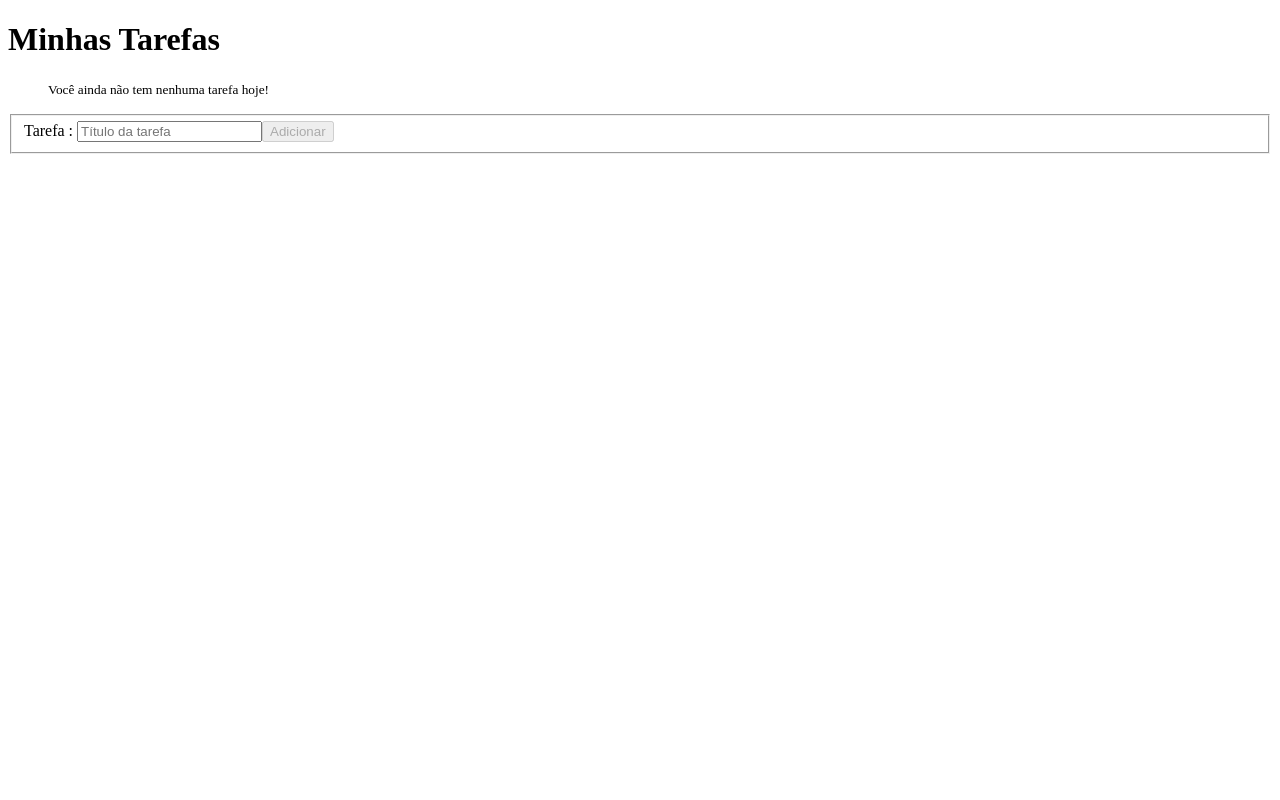
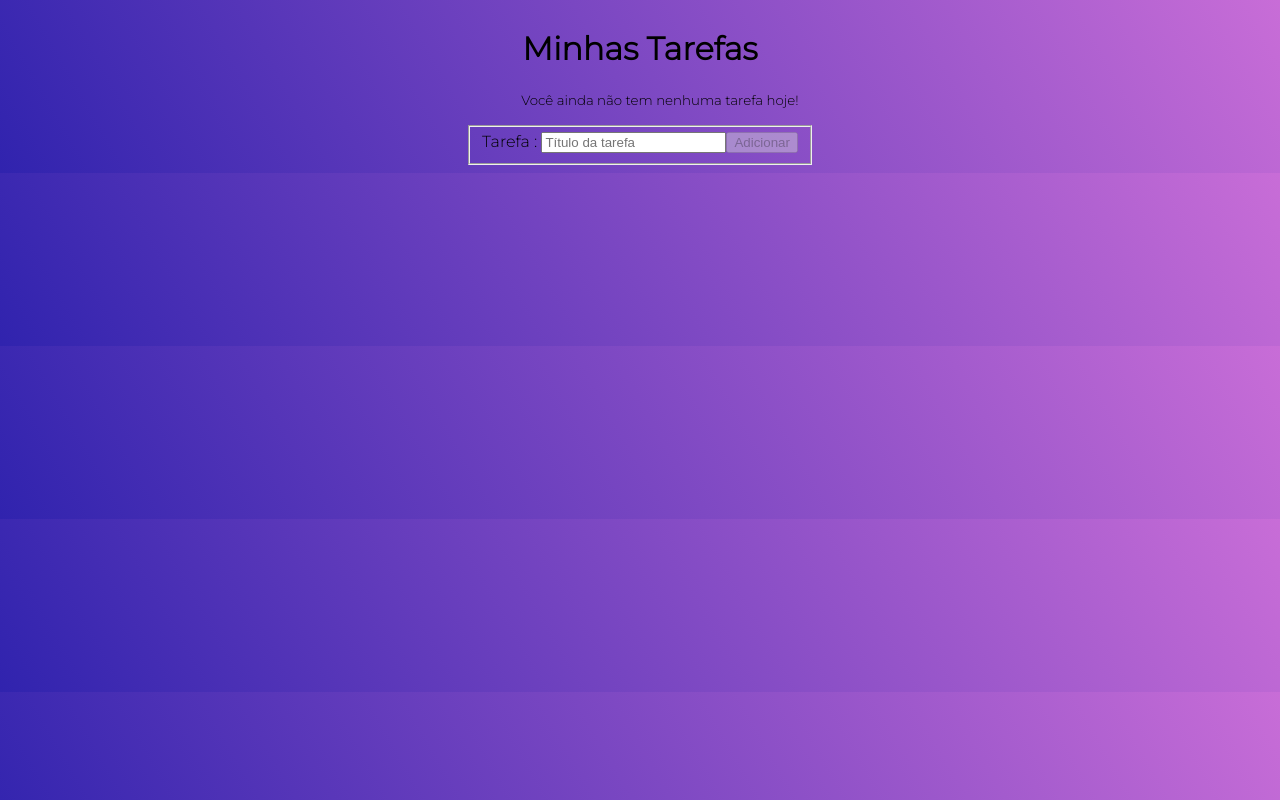
Before and after one commit to linconlrufino/Todo, an Angular app: page / in a window 1280 px wide. Built offline with nearby package versions, Linux system fonts and the light colour scheme.

Commit message:
some styles

```diff
--- a/src/app/app.component.ts
+++ b/src/app/app.component.ts
@@ -61,8 +61,9 @@
 
   load() {
     const data = localStorage.getItem('todos');
-
-    if (data != null)
+    if (data)
       this.todos = JSON.parse(data);
+    else
+      this.todos = [];
   }
 }
--- a/src/index.html
+++ b/src/index.html
@@ -1,13 +1,17 @@
 <!doctype html>
 <html lang="en">
+
 <head>
   <meta charset="utf-8">
   <title>Todo</title>
   <base href="/">
   <meta name="viewport" content="width=device-width, initial-scale=1">
   <link rel="icon" type="image/x-icon" href="favicon.ico">
+  <link href="https://fonts.googleapis.com/css2?family=Montserrat:wght@300&display=swap" rel="stylesheet">
 </head>
+
 <body>
   <app-root></app-root>
 </body>
+
 </html>
--- a/src/styles.css
+++ b/src/styles.css
@@ -1 +1,13 @@
-/* You can add global styles to this file, and also import other style files */
+body {
+  height: 100 vh;
+  display: flex;
+  align-items: center;
+  justify-content: center;
+  font-family: 'Montserrat', sans-serif;
+  font-weight: 300;
+  text-align: center;
+  background: #3023ae;
+  background: -moz-linear-gradient(60deg, #3023ae 0%, #c86dd7 100%);
+  background: -webkit-linear-gradient(60deg, #3023ae 0%, #c86dd7 100%);
+  background: linear-gradient(60deg, #3023ae 0%, #c86dd7 100%);
+}
```
